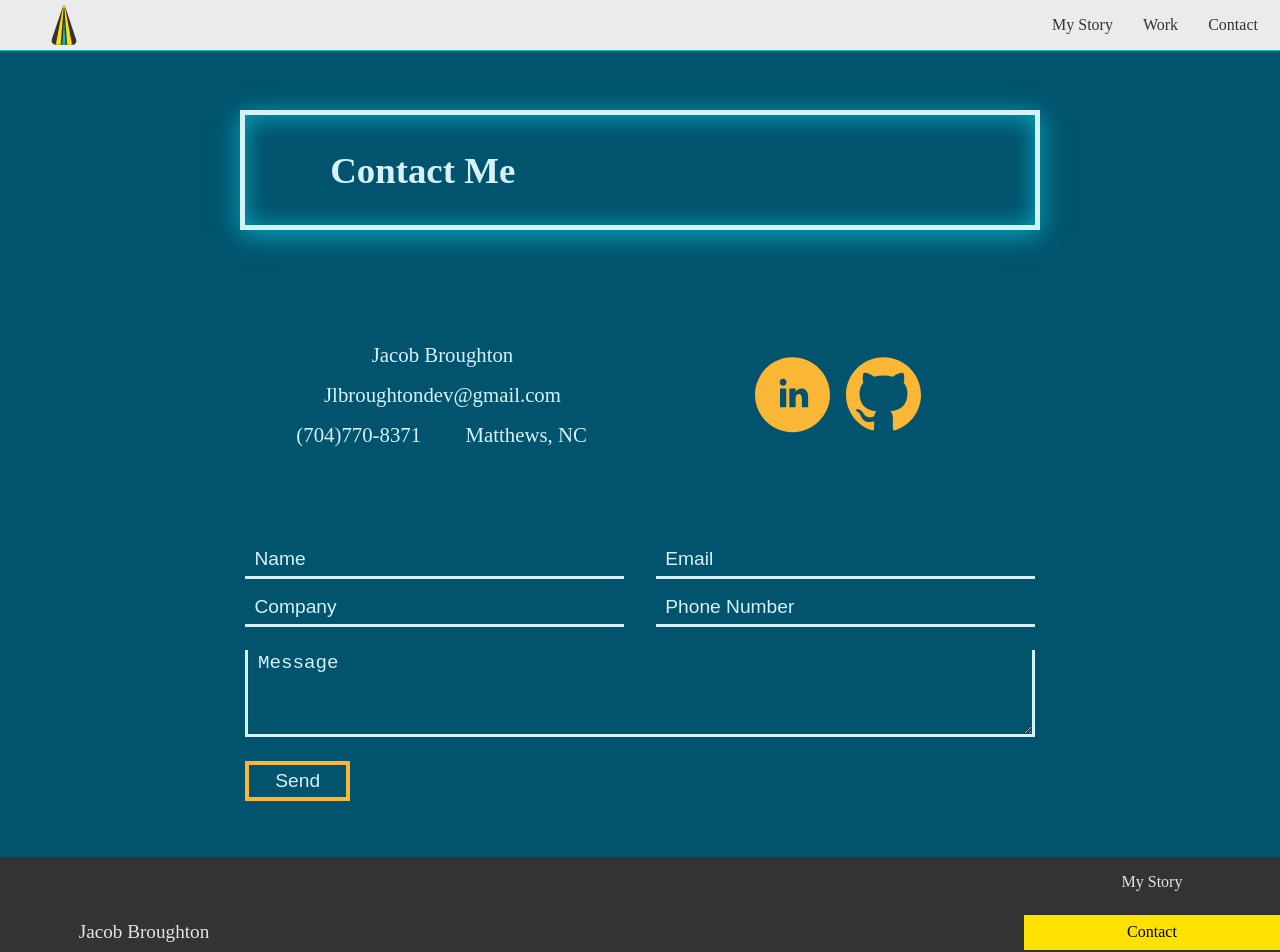
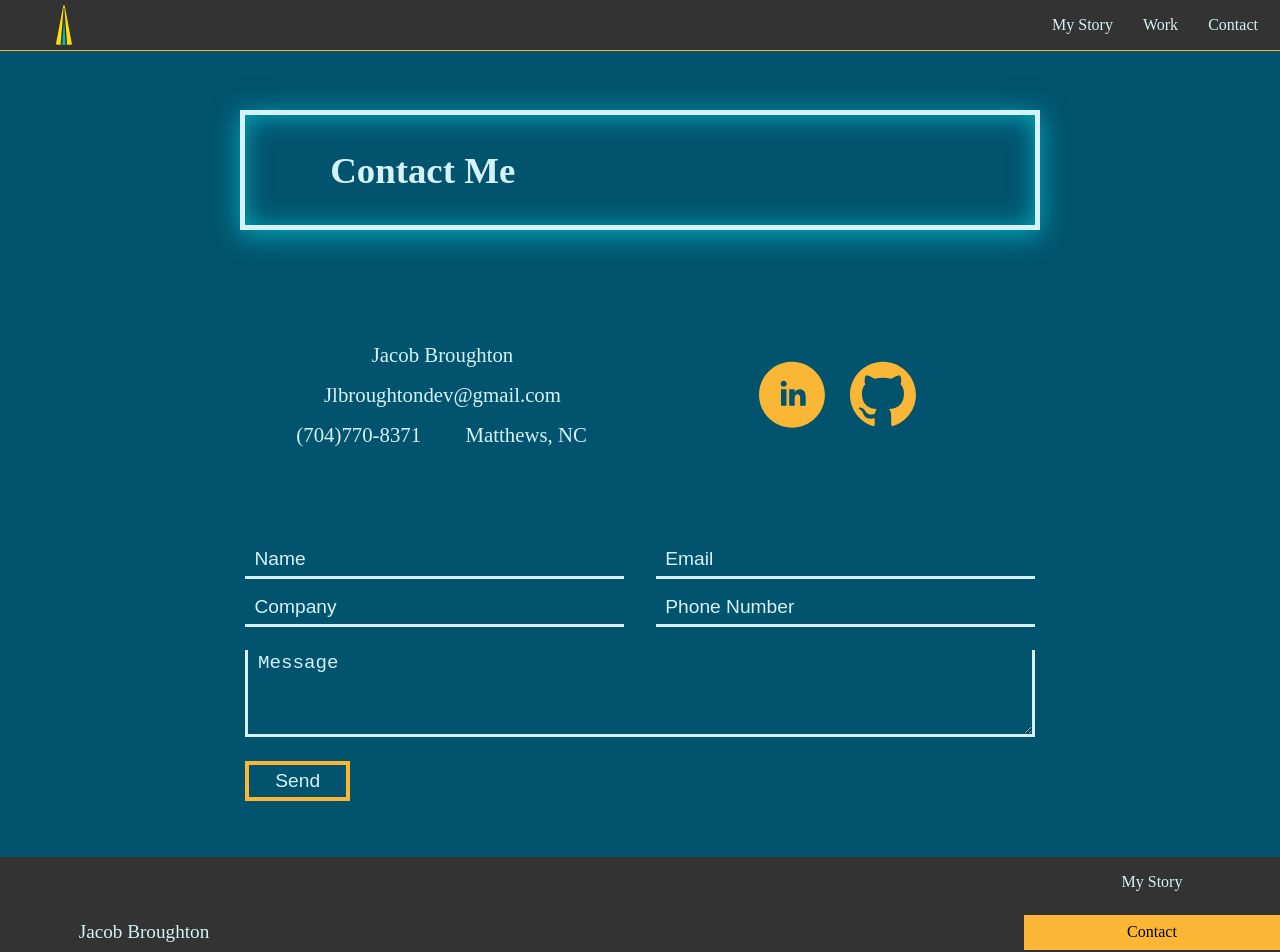
Before and after one commit to jlbroughton88/Portfolio-Next, a Next.js app: page /contact in a window 1280 px wide. Shown: the top 952 px of the page. Built offline with nearby package versions, Linux system fonts and the light colour scheme.

Commit message:
changed nav and footer styles, made social icons a little smaller

```diff
--- a/public/css/contact.scss
+++ b/public/css/contact.scss
@@ -210,6 +210,9 @@ html, body{
                                     width: 75px;
                                     transition: all ease-in-out 0.25s;
                                     padding: 10px 8px;
+                                    margin: 5%;
+                                    margin-top: 0;
+                                    margin-bottom: 0;
                                     @include flex-center();
 
                                     .emailSVG, .githubSVG,  .linkedinSVG{
@@ -225,8 +228,8 @@ html, body{
                                         transform: translate(0px, -6px);
                                     }
 
-                                    @media(max-width: 500px) {
-                                        height: 60%;
+                                    @media(max-width: 700px) {
+                                        margin: 5%;
                                     }
                                 }
                             }
--- a/public/css/footer.scss
+++ b/public/css/footer.scss
@@ -61,9 +61,11 @@ p{ margin: 0; }
 
             .nameP{
                 transition: all 0.4s ease-in-out;
-                padding: 3px;
+                padding: 5px 10px;
+                color: #d5f2f8;
                 &:hover{
-                    color: #fee100;
+                    transition: ease-out all 0.2s;
+                    box-shadow: inset 1px 1px 5px rgba(0, 0, 0, 1);
                 }
             }
 
@@ -88,9 +90,11 @@ p{ margin: 0; }
 
             .storyP{
                 transition: all 0.4s ease-in-out;
-                padding: 3px;
+                padding: 5px 10px;
+                color: #d5f2f8;
                 &:hover{
-                    color: #fee100;
+                    transition: ease-out all 0.2s;
+                    box-shadow: inset 1px 1px 5px rgba(0, 0, 0, 1);
                 }
             }
          }
@@ -104,7 +108,7 @@ p{ margin: 0; }
 
         .contact{
             width: 40%;
-            background: #FFE100;
+            background: #fbb635;
             color: black;
             height: 70%;
             @include flex-center();
@@ -113,7 +117,7 @@ p{ margin: 0; }
 
             &:hover{
                 width: 65%;
-                border-left: #00bcc5 10px solid;
+                border-left: #d5f2f8 10px solid;
                 border-right: none;
                 box-shadow: 0 5px 15px rgba(0, 0, 0, 0.1);
                 cursor: pointer;
@@ -149,9 +153,11 @@ p{ margin: 0; }
 
             .workP{
                 transition: all 0.4s ease-in-out;
-                padding: 3px;
+                padding: 5px 10px;
+                color: #d5f2f8;
                 &:hover{
-                    color: #fee100;
+                    transition: ease-out all 0.2s;
+                    box-shadow: inset 1px 1px 5px rgba(0, 0, 0, 1);
                 }
             }
         }
--- a/public/css/navbar.scss
+++ b/public/css/navbar.scss
@@ -1,9 +1,8 @@
-$lightgrey: #EBEBEB;
 
 @mixin hover{
         &:hover{
             transition: ease-out all 0.2s;
-            box-shadow: inset 1px 1px 5px rgba(0, 0, 0, 0.2)
+            box-shadow: inset 1px 1px 5px rgba(0, 0, 0, 1)
         }
 }
 
@@ -18,15 +17,16 @@ nav{
     width: 100%;
     display: flex;
     flex-direction: row;
-    background-color: $lightgrey;
+    background-color: #333333;
+    color: #d5f2f8;
     position: fixed;
     margin-bottom: 100px;
-    border-bottom: #00bcc5 solid 1px;
+    border-bottom: #fbb635 solid 1px;
 
     a{
         text-decoration: none;
         padding: 5px 8px;
-        color: #333;
+        color: #d5f2f8;
     }
 
     .leftSide {
```
